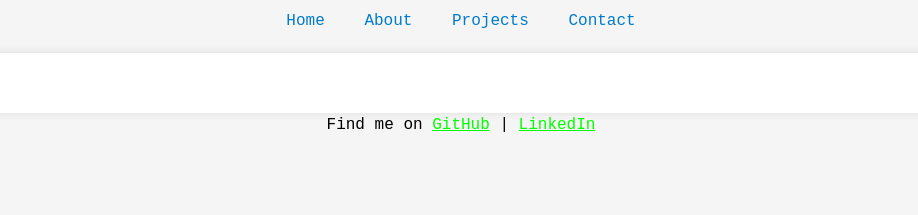
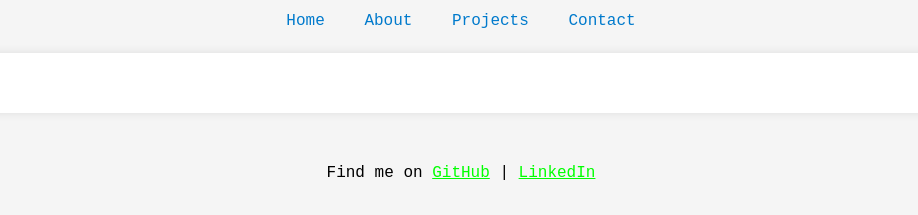
Before and after one commit to atkhssn/DevArtistry, a plain HTML site: page index.html in a window 1280 px wide. Shown: the part 187-402 px from the top of the page, without its empty margins (179-1097 px from the left). Drawn offline with nearby package versions, Linux system fonts and the light colour scheme.

Commit message:
Footer section margin added

```diff
--- a/index.html
+++ b/index.html
@@ -52,7 +52,7 @@
   </main>
 
   <!-- Footer Content -->
-  <footer>
+  <footer class="mt-5">
     <p>Find me on <a href="https://github.com/atkhssn" target="_blank" rel="noopener noreferrer">GitHub</a> | <a href="https://linkedin.com/in/atkhssn" target="_blank" rel="noopener noreferrer">LinkedIn</a></p>
   </footer>
 
```
